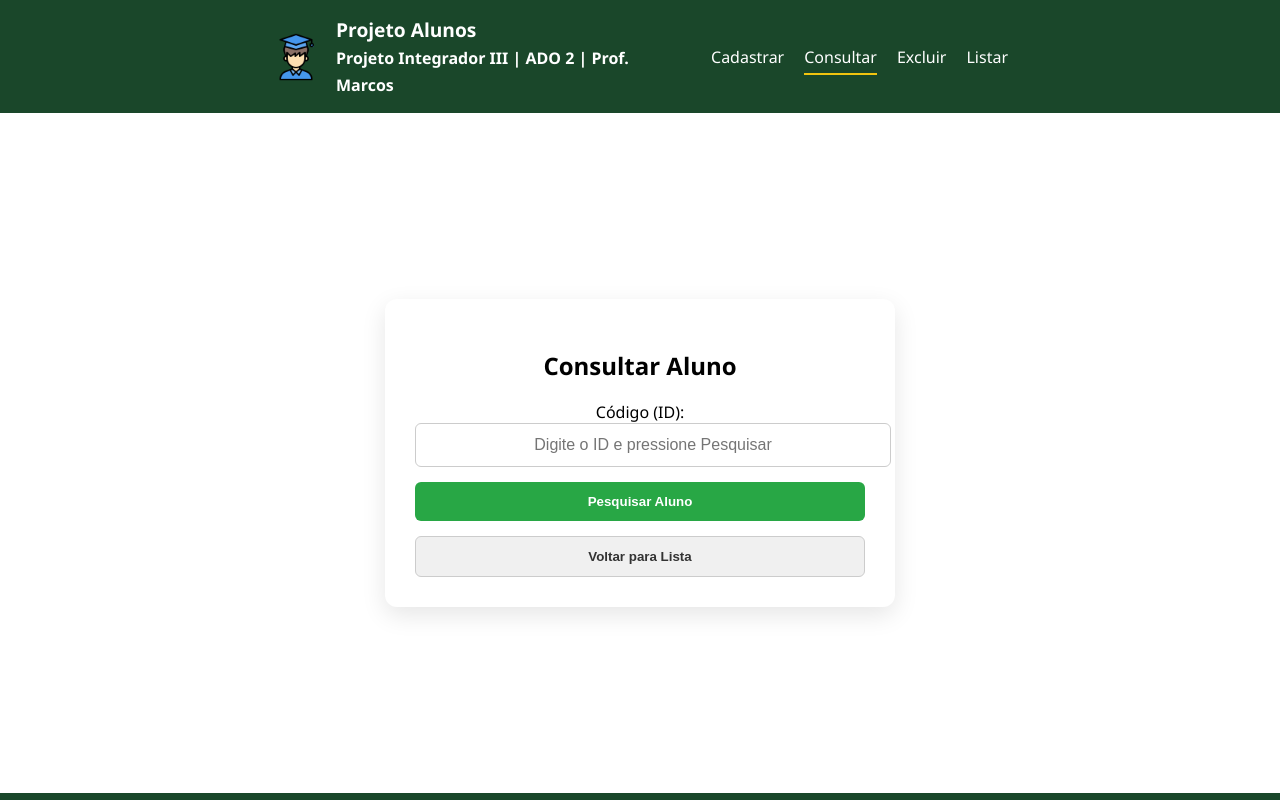
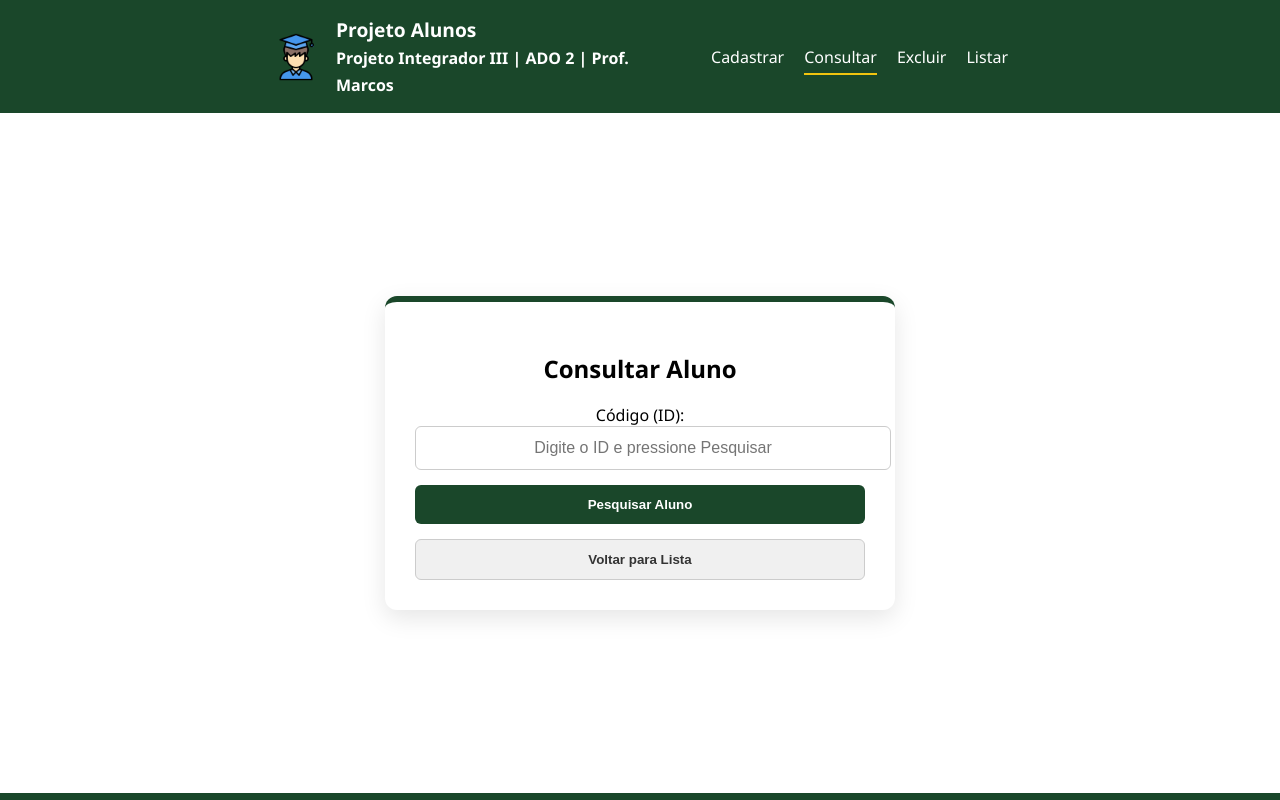
Before and after one commit to oandredev/projeto-pi-alunos, an Angular app: page /consultar in a window 1280 px wide. Shown: the top 800 px of the page. Built offline with nearby package versions, Linux system fonts and the light colour scheme.

Commit message:
fix: ajuste no css da tela de consulta

```diff
--- a/src/app/pages/consultar/consultar.css
+++ b/src/app/pages/consultar/consultar.css
@@ -15,6 +15,7 @@
   border-radius: 12px;
   box-shadow: 0 8px 24px rgba(0, 0, 0, 0.1);
   text-align: center;
+  border-top: 6px solid #1a472a;
 }
 
 .input-simples {
@@ -28,7 +29,7 @@
 
 .btn-pesquisar {
   width: 100%;
-    background-color: #28a745; /* Verde para busca/sucesso */
+  background-color: #1a472a;
   color: white;
   padding: 12px;
   border: none;
@@ -36,11 +37,14 @@
   font-weight: bold;
   cursor: pointer;
   margin-top: 15px;
-    transition: background 0.3s;
+  transition:
+    background 0.3s,
+    transform 0.2s;
 }
 
 .btn-pesquisar:hover {
-    background-color: #218838;
+  background-color: #2a633d;
+  transform: translateY(-2px);
 }
 
 .resultado-consulta {
@@ -49,7 +53,7 @@
   background: #f8f9fa;
   padding: 15px;
   border-radius: 8px;
-    border-left: 5px solid #28a745;
+  border-left: 5px solid #1a472a;
 }
 
 .btn-voltar {
@@ -61,9 +65,12 @@
   border-radius: 6px;
   font-weight: bold;
   cursor: pointer;
-    transition: background 0.3s;
+  transition:
+    background 0.3s,
+    transform 0.2s;
 }
 
 .btn-voltar:hover {
   background-color: #e2e6ea;
+  transform: translateY(-2px);
 }
```
Lines whose indentation alone changed are shown as unchanged.
